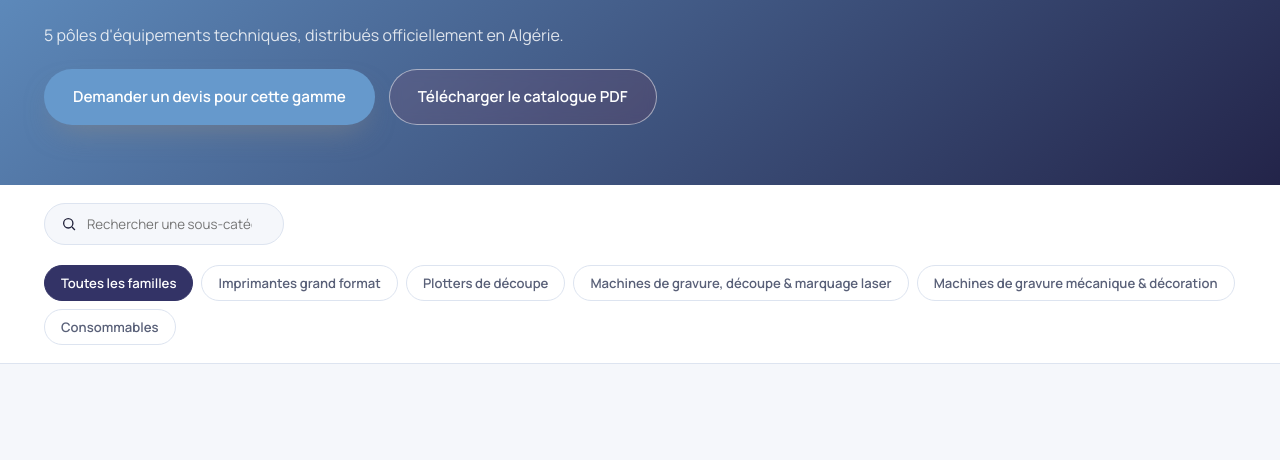
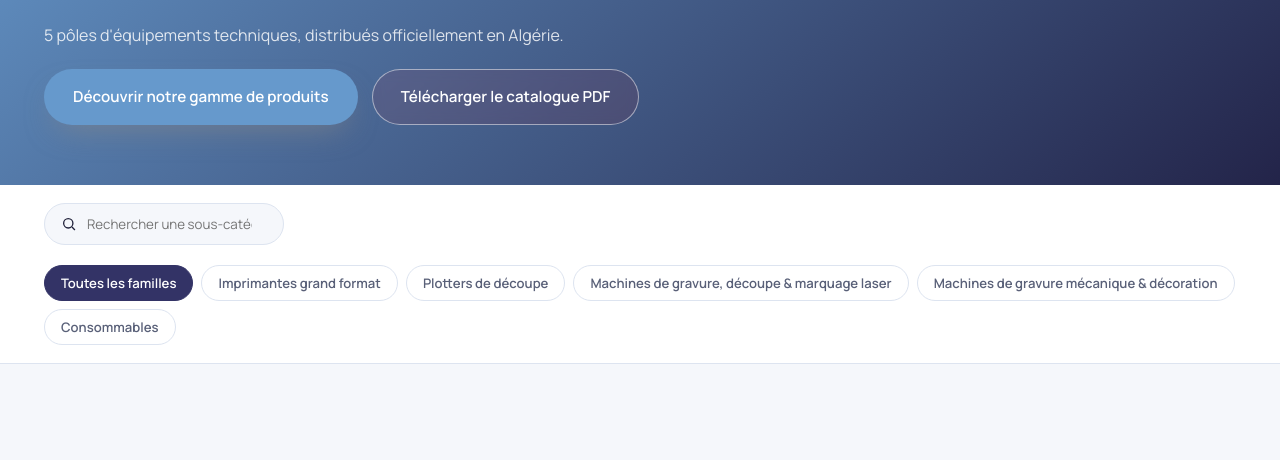
Before and after one commit to OfficeLine-design/projet-website, a plain HTML site: page officeline/dist/fr/equipements.html in a window 1280 px wide. Shown: the part 287-747 px from the top of the page. Drawn offline with Linux system fonts and the light colour scheme.

Commit message:
Update equipements.html

```diff
--- a/officeline/dist/fr/equipements.html
+++ b/officeline/dist/fr/equipements.html
@@ -193,7 +193,7 @@
     <h1 data-reveal>Équipements</h1>
     <p data-reveal>5 pôles d&#39;équipements techniques, distribués officiellement en Algérie.</p>
     <div class="catalog-actions" data-reveal>
-      <a class="btn btn-cta" href="/fr/contact.html">Demander un devis pour cette gamme</a>
+      <a class="btn btn-cta" href="/fr/contact.html">Découvrir notre gamme de produits</a>
       <a class="btn btn-outline-light" href="#" data-catalog-download>Télécharger le catalogue PDF</a>
     </div>
   </div>
```
